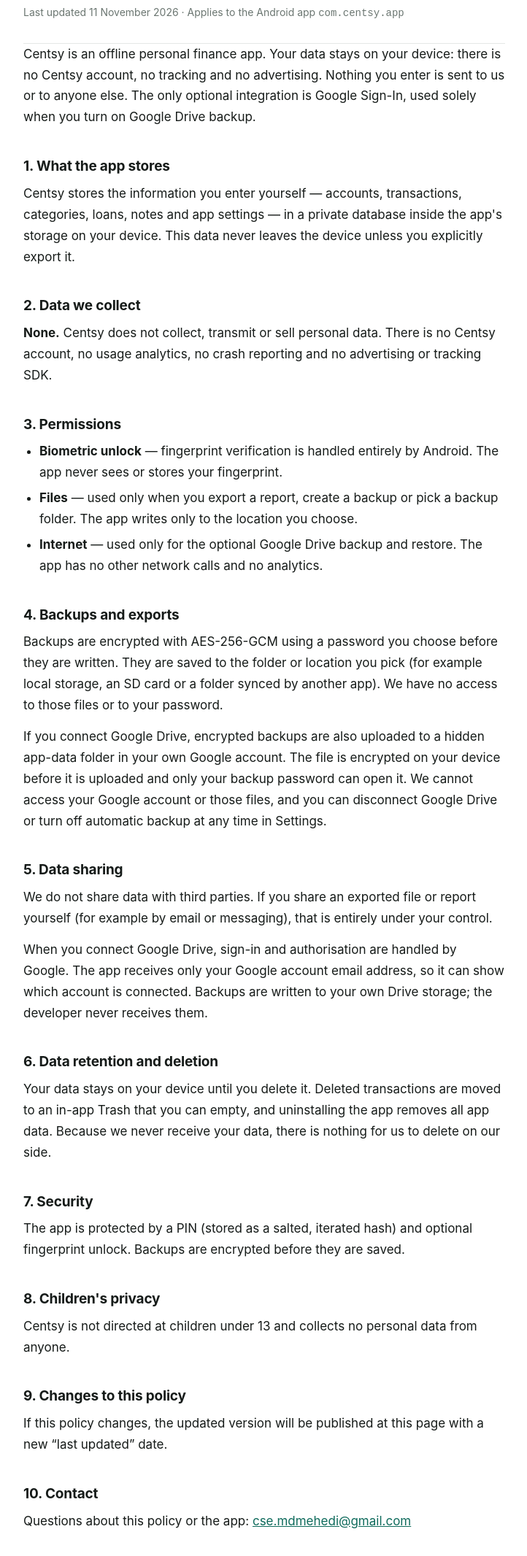
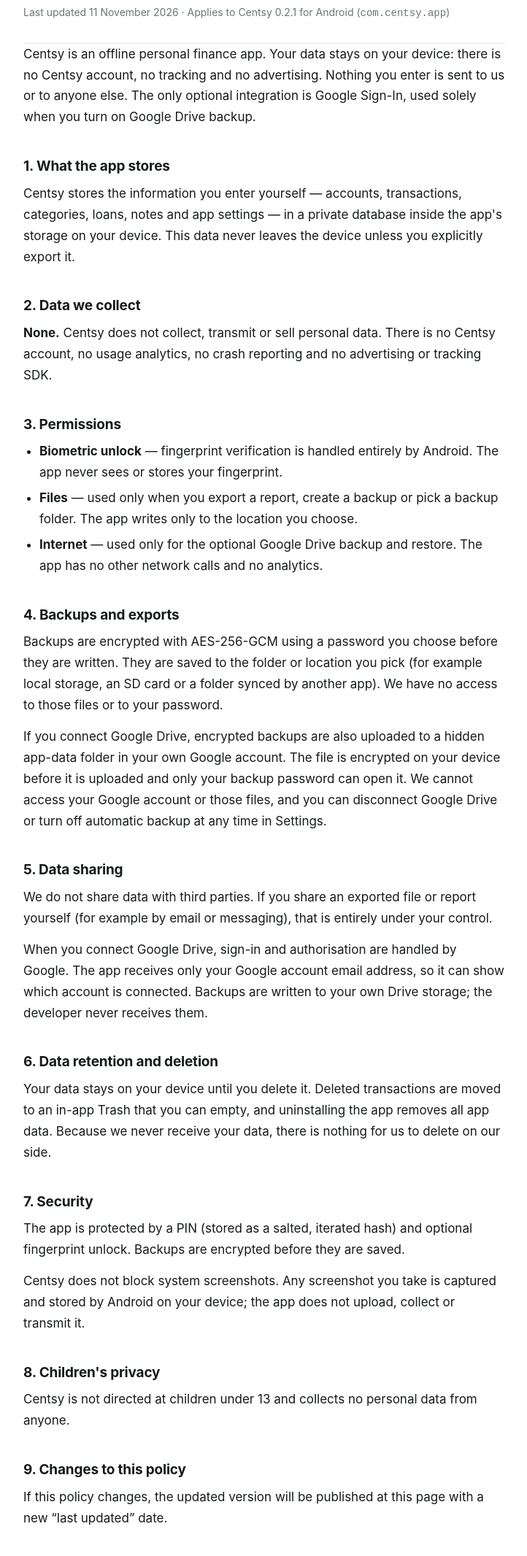
Before and after one commit to mehedi-soft-dev/centsy-legal, a plain HTML site: page index.html in a window 1280 px wide. Shown: the part 132-2264 px from the top of the page at 73% size, without its empty margins (278-1000 px from the left). Drawn offline with Linux system fonts and the light colour scheme.

Commit message:
Refresh privacy policy for Centsy 0.2.1
Co-authored-by: CommandCodeBot <noreply@commandcode.ai>

```diff
--- a/index.html
+++ b/index.html
@@ -90,7 +90,7 @@
 <main>
   <div class="app">Centsy</div>
   <h1>Privacy Policy</h1>
-  <p class="meta">Last updated 11 November 2026 · Applies to the Android app <code>com.centsy.app</code></p>
+  <p class="meta">Last updated 11 November 2026 · Applies to Centsy 0.2.1 for Android (<code>com.centsy.app</code>)</p>
 
   <p>Centsy is an offline personal finance app. Your data stays on your device: there is no
     Centsy account, no tracking and no advertising. Nothing you enter is sent to us or to anyone
@@ -140,6 +140,8 @@
   <h2>7. Security</h2>
   <p>The app is protected by a PIN (stored as a salted, iterated hash) and optional fingerprint
     unlock. Backups are encrypted before they are saved.</p>
+  <p>Centsy does not block system screenshots. Any screenshot you take is captured and stored by
+    Android on your device; the app does not upload, collect or transmit it.</p>
 
   <h2>8. Children's privacy</h2>
   <p>Centsy is not directed at children under 13 and collects no personal data from anyone.</p>
```
